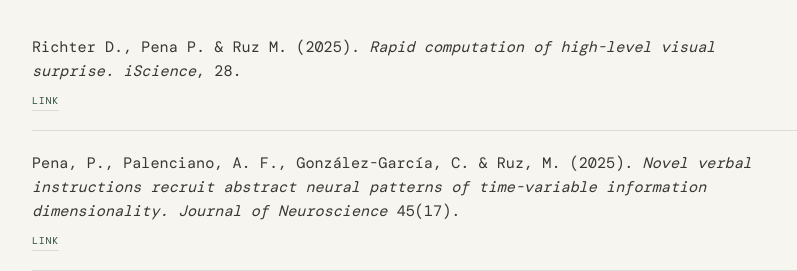
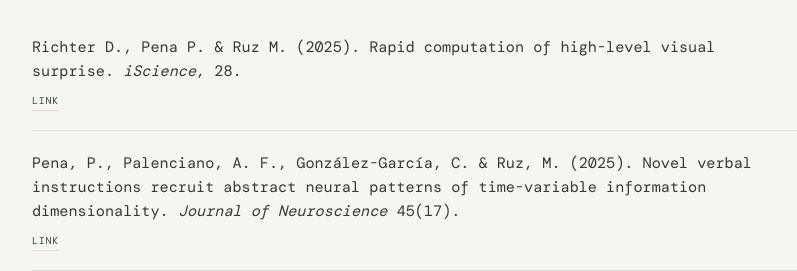
Before and after one commit to pena-p/pena-p.github.io, a plain HTML site: page index.html in a window 1280 px wide. Both pictures are taken after a click on the link "PUBLICATIONS". Shown: the part 209-480 px from the top of the page, 222-1019 px from the left. Drawn offline with nearby package versions, Linux system fonts and the light colour scheme; a web font is replaced by a local one.

Commit message:
Update index.html

```diff
--- a/index.html
+++ b/index.html
@@ -230,7 +230,7 @@
       color: #3a3830;
     }
 
-    .pub-apa .apa-title { font-style: italic; }
+    .pub-apa .apa-title { }
     .pub-apa .apa-journal { font-style: italic; }
     .pub-apa .apa-bold { font-weight: 500; }
 
```
